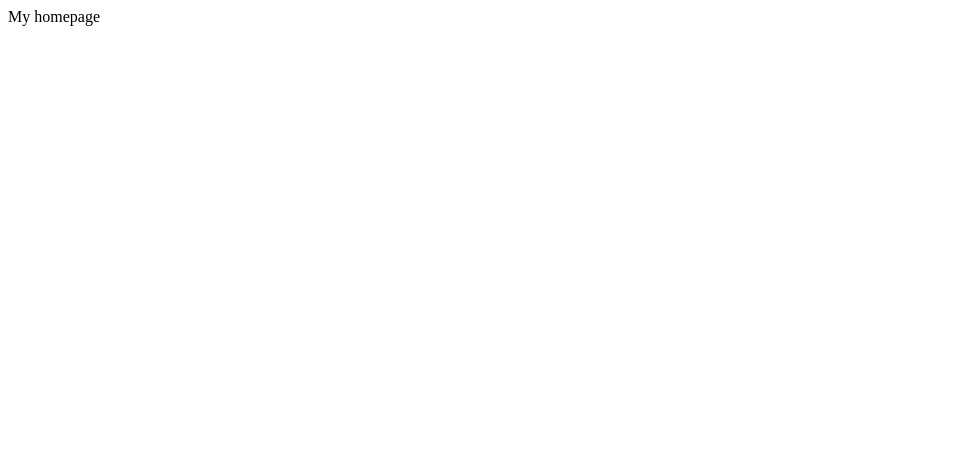
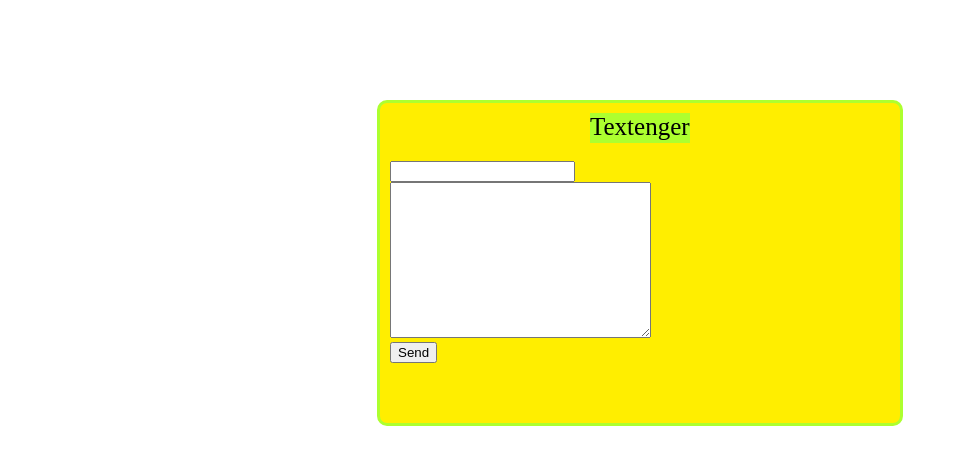
Before and after one commit to Razdeep/Textenger, a website: page public/home.html in a window 1280 px wide. Shown: the whole page, without its empty margins (0-958 px from the left). Drawn offline with Linux system fonts and the light colour scheme.

Commit message:
Look and feel added

```diff
--- a/index.js
+++ b/index.js
@@ -1,7 +1,7 @@
 express=require('express')
 path=require('path')
 app=express()
-// app.use(express.static(path.join(__dirname, 'public')))
+app.use(express.static(path.join(__dirname, 'public')))
 
 app.get('/',function(req,res){
     res.sendFile(__dirname+'/public/home.html')
--- a/public/home.html
+++ b/public/home.html
@@ -4,9 +4,16 @@
     <meta charset="UTF-8">
     <meta name="viewport" content="width=device-width, initial-scale=1.0">
     <meta http-equiv="X-UA-Compatible" content="ie=edge">
-    <title>Document</title>
+    <link rel="stylesheet" href="style.css">
+    <title>Textenger</title>
 </head>
 <body>
-    My homepage
+    <div class="box">
+        <div id="title">Textenger</div>
+        <br>
+        <input type="text" id="to_phone"><br>
+        <textarea name="" id="message" cols="30" rows="10"></textarea><br>
+        <button id="send">Send</button>
+    </div>
 </body>
 </html>
--- /dev/null
+++ b/public/style.css
@@ -0,0 +1,21 @@
+body{
+    margin: 0;
+}
+
+.box{
+    width:500px;
+    height:300px;
+    background-color: rgb(255, 238, 0);
+    margin: 100px auto;
+    border: 3px solid greenyellow;
+    border-radius: 10px;
+    padding:10px;
+    /* align-content: center; */
+}
+#title{
+    font-size: 25px;
+    background: greenyellow;
+    width: 100px;
+    height: 30px;
+    margin: 0 auto;
+}
```
